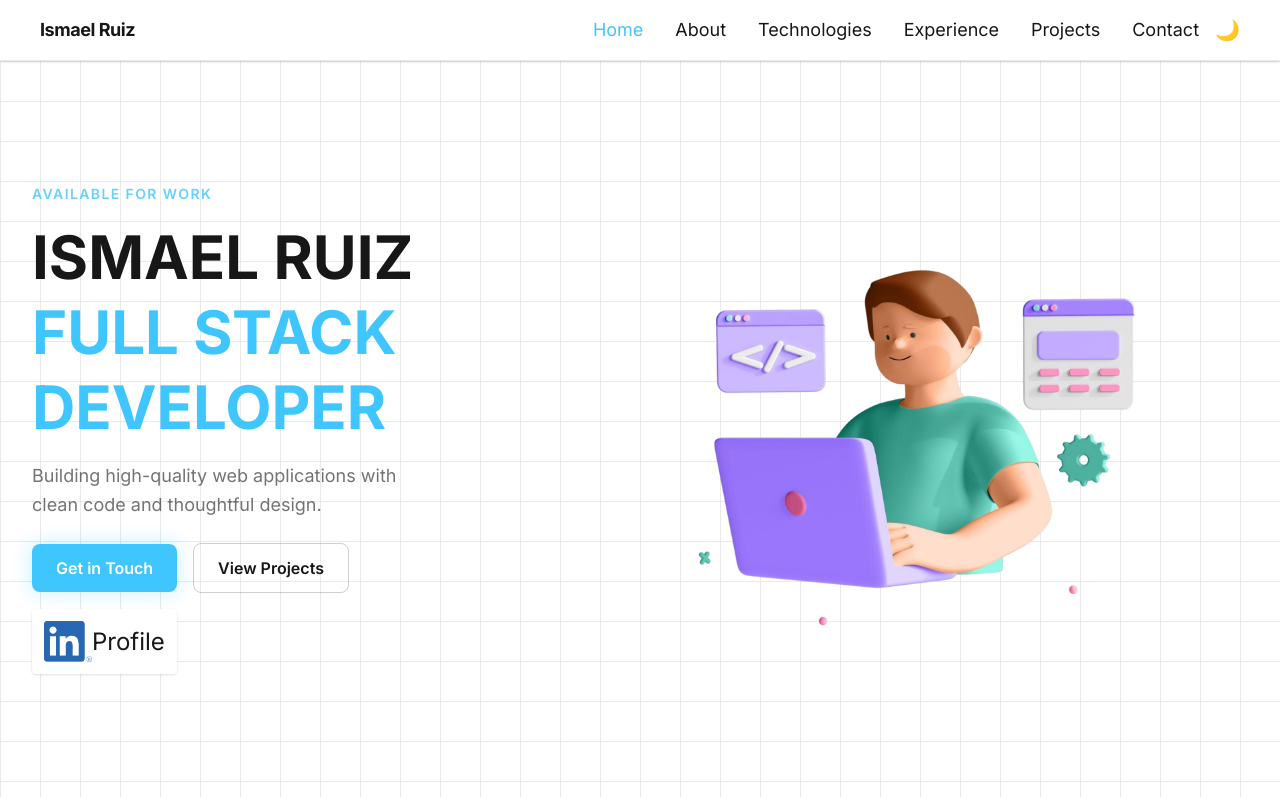
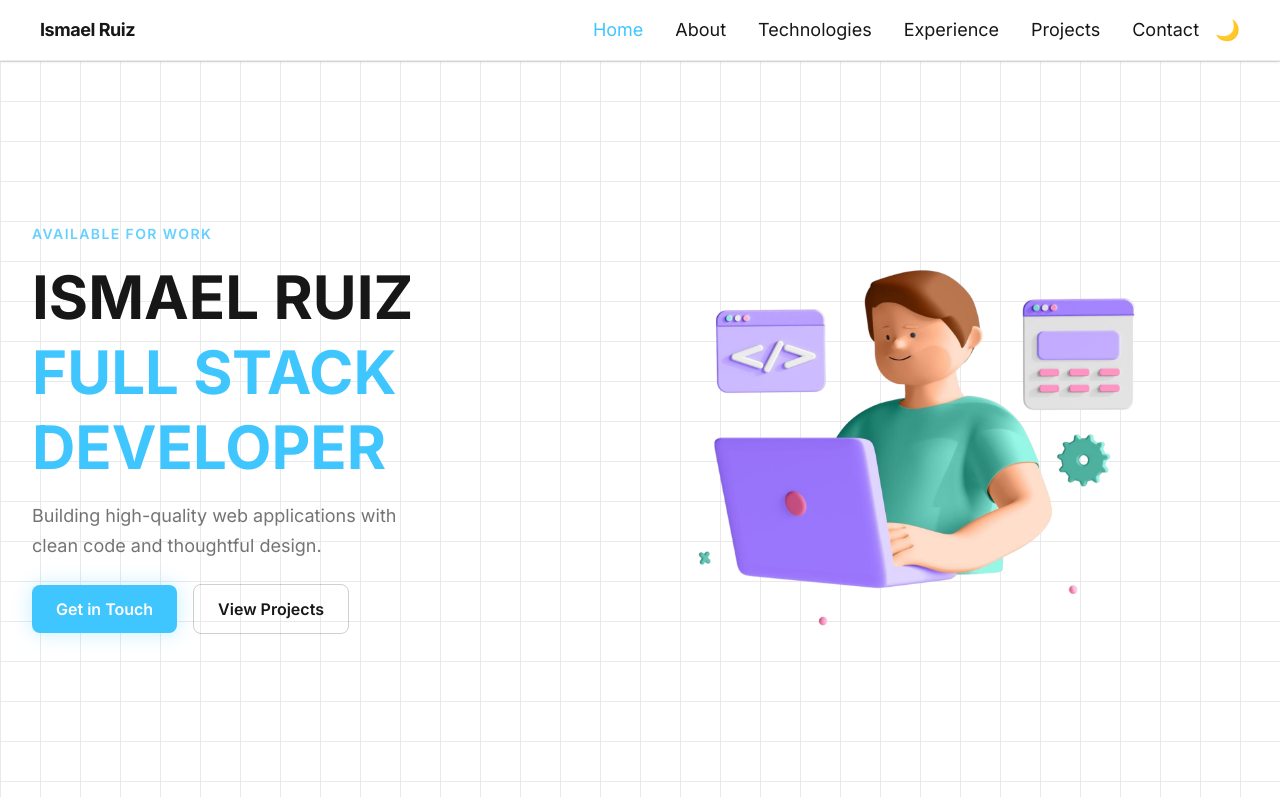
Before and after one commit to 00IRCA/portfolio, a Next.js app: page / in a window 1280 px wide. Shown: the top 800 px of the page. Built offline with nearby package versions, Linux system fonts and the light colour scheme; no server answers.

Commit message:
fix: remove LinkedIn link from hero section

```diff
--- a/src/components/sections/HeroSection.tsx
+++ b/src/components/sections/HeroSection.tsx
@@ -1,7 +1,6 @@
 'use client';
 
 import { motion } from 'framer-motion';
-import SocialLink from '../ui/SocialLink';
 import InteractiveImage from '../ui/InteractiveImage';
 import { SECTION_IDS } from '@/src/constants/sections';
 import { fadeUp, staggerContainer } from '@/src/constants/animations';
@@ -48,13 +47,6 @@ export default function HeroSection() {
             View Projects
           </a>
         </motion.div>
-        <motion.div variants={fadeUp}>
-          <SocialLink
-            href="https://www.linkedin.com/in/ismael-ruiz-carlin/"
-            label="Profile"
-            icon="/linkedin.png"
-          />
-        </motion.div>
       </motion.div>
       <div className="relative z-10 hidden md:block">
         <InteractiveImage width={700} height={700} alt="hero" src={'/hero-image.png'} />
```
